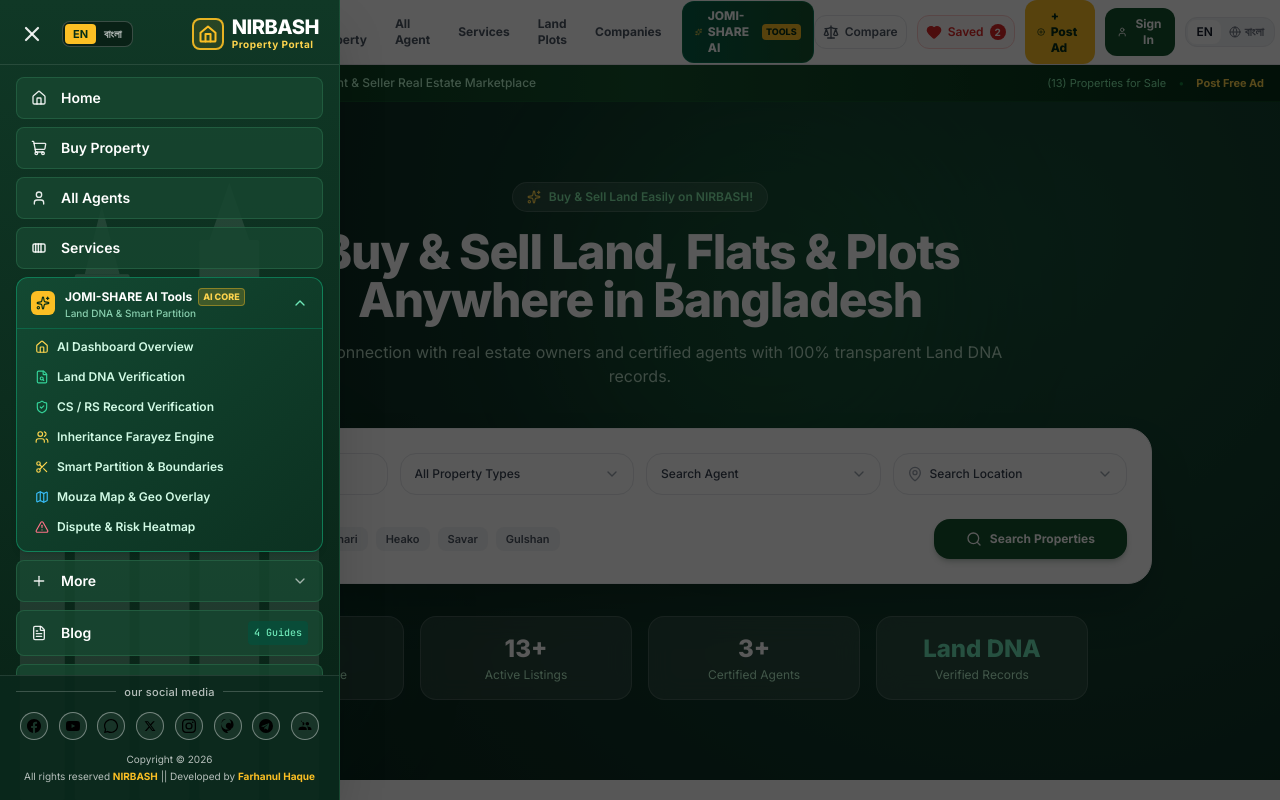
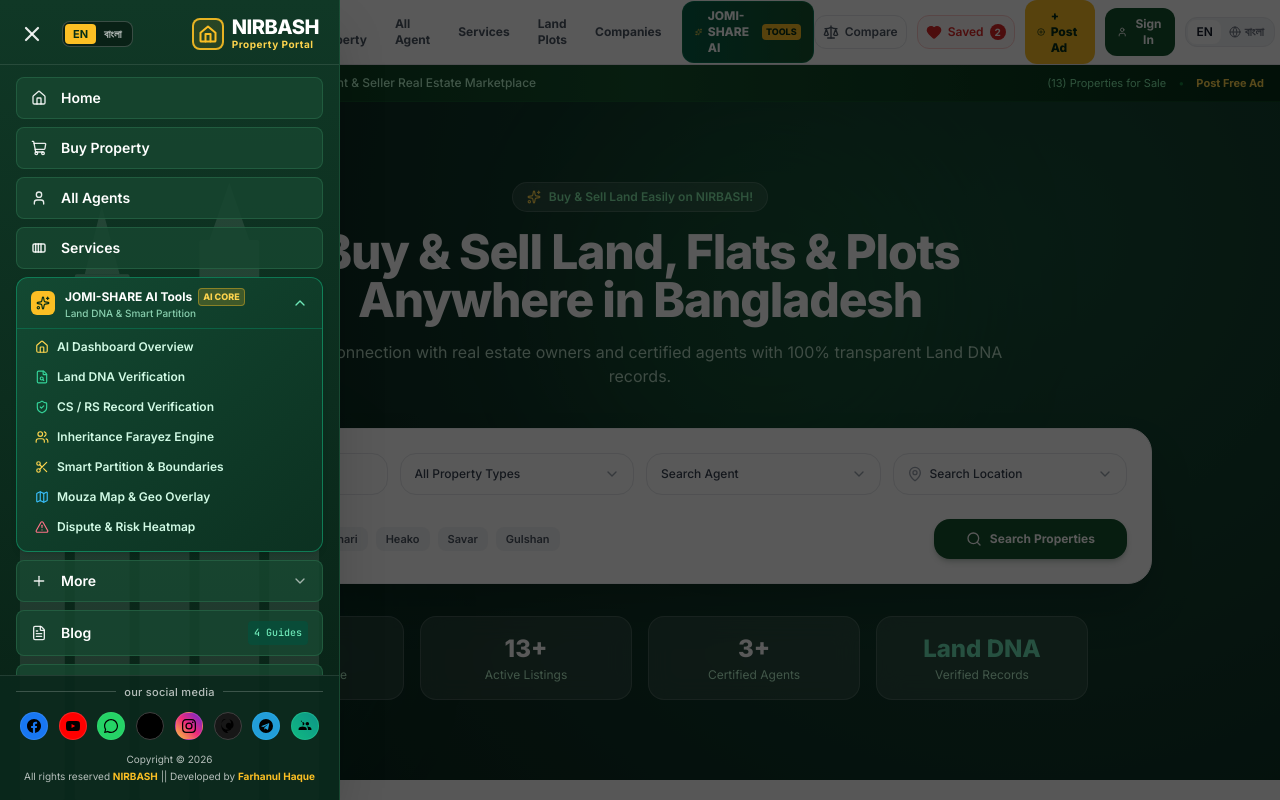
Before and after one commit to Jinchuriki-7/jomi-share-landtech, a React (Vite) app: page / in a window 1280 px wide. Both pictures are taken after a click on the button 44 px from the left and 32 px from the top of the page. Shown: the top 800 px of the page. Built offline with nearby package versions, Linux system fonts and the light colour scheme.

Commit message:
style: add vibrant brand colors to social media icons in JomiBazarDrawer

```diff
--- a/src/nirbash/components/JomiBazarDrawer.tsx
+++ b/src/nirbash/components/JomiBazarDrawer.tsx
@@ -619,7 +619,7 @@ export default function JomiBazarDrawer({ isOpen, onClose }: JomiBazarDrawerProp
               target="_blank"
               rel="noreferrer"
               title="Facebook"
-              className="w-7 h-7 rounded-full border border-white/40 hover:border-amber-400 bg-white/5 hover:bg-amber-400/20 text-white hover:text-amber-300 flex items-center justify-center transition-all hover:scale-110 shadow-xs"
+              className="w-7 h-7 rounded-full bg-[#1877F2] text-white flex items-center justify-center transition-all hover:scale-115 hover:shadow-md hover:shadow-blue-500/50 shadow-xs border border-blue-400/30"
             >
               <svg className="w-3.5 h-3.5 fill-currentColor" viewBox="0 0 24 24">
                 <path d="M24 12.073c0-6.627-5.373-12-12-12s-12 5.373-12 12c0 5.99 4.388 10.954 10.125 11.854v-8.385H7.078v-3.47h3.047V9.43c0-3.007 1.792-4.669 4.533-4.669 1.312 0 2.686.235 2.686.235v2.953H15.83c-1.491 0-1.956.925-1.956 1.874v2.25h3.328l-.532 3.47h-2.796v8.385C19.612 23.027 24 18.062 24 12.073z" />
@@ -631,7 +631,7 @@ export default function JomiBazarDrawer({ isOpen, onClose }: JomiBazarDrawerProp
               target="_blank"
               rel="noreferrer"
               title="YouTube"
-              className="w-7 h-7 rounded-full border border-white/40 hover:border-red-400 bg-white/5 hover:bg-red-500/20 text-white hover:text-red-400 flex items-center justify-center transition-all hover:scale-110 shadow-xs"
+              className="w-7 h-7 rounded-full bg-[#FF0000] text-white flex items-center justify-center transition-all hover:scale-115 hover:shadow-md hover:shadow-red-500/50 shadow-xs border border-red-400/30"
             >
               <svg className="w-3.5 h-3.5 fill-currentColor" viewBox="0 0 24 24">
                 <path d="M23.498 6.186a3.016 3.016 0 0 0-2.122-2.136C19.505 3.545 12 3.545 12 3.545s-7.505 0-9.377.505A3.017 3.017 0 0 0 .502 6.186C0 8.07 0 12 0 12s0 3.93.502 5.814a3.016 3.016 0 0 0 2.122 2.136c1.871.505 9.376.505 9.376.505s7.505 0 9.377-.505a3.015 3.015 0 0 0 2.122-2.136C24 15.93 24 12 24 12s0-3.93-.502-5.814zM9.545 15.568V8.432L15.818 12l-6.273 3.568z" />
@@ -643,7 +643,7 @@ export default function JomiBazarDrawer({ isOpen, onClose }: JomiBazarDrawerProp
               target="_blank"
               rel="noreferrer"
               title="WhatsApp"
-              className="w-7 h-7 rounded-full border border-white/40 hover:border-emerald-400 bg-white/5 hover:bg-emerald-500/20 text-white hover:text-emerald-400 flex items-center justify-center transition-all hover:scale-110 shadow-xs"
+              className="w-7 h-7 rounded-full bg-[#25D366] text-white flex items-center justify-center transition-all hover:scale-115 hover:shadow-md hover:shadow-green-500/50 shadow-xs border border-green-400/30"
             >
               <svg className="w-3.5 h-3.5 fill-currentColor" viewBox="0 0 24 24">
                 <path d="M12.031 0C5.396 0 .029 5.367.029 11.987c0 2.108.549 4.168 1.595 5.97L0 24.16l6.376-1.625a11.96 11.96 0 0 0 5.655 1.442h.005c6.632 0 12-5.367 12-11.99C24.036 5.368 18.666 0 12.031 0zm.005 21.942a9.96 9.96 0 0 1-5.08-1.393l-.364-.216-3.777.962.998-3.682-.237-.378a9.93 9.93 0 0 1-1.524-5.247c0-5.502 4.48-9.982 9.987-9.982 2.668 0 5.176 1.04 7.062 2.928a9.935 9.935 0 0 1 2.925 7.058c0 5.503-4.48 9.99-9.99 9.99z" />
@@ -655,7 +655,7 @@ export default function JomiBazarDrawer({ isOpen, onClose }: JomiBazarDrawerProp
               target="_blank"
               rel="noreferrer"
               title="X (Twitter)"
-              className="w-7 h-7 rounded-full border border-white/40 hover:border-white bg-white/5 hover:bg-white/20 text-white flex items-center justify-center transition-all hover:scale-110 shadow-xs"
+              className="w-7 h-7 rounded-full bg-black text-white flex items-center justify-center transition-all hover:scale-115 hover:shadow-md hover:shadow-neutral-500/40 shadow-xs border border-neutral-700 hover:border-neutral-400"
             >
               <svg className="w-3 h-3 fill-currentColor" viewBox="0 0 24 24">
                 <path d="M18.244 2.25h3.308l-7.227 8.26 8.502 11.24H16.17l-5.214-6.817L4.99 21.75H1.68l7.73-8.835L1.254 2.25H8.08l4.713 6.231zm-1.161 17.52h1.833L7.084 4.126H5.117z" />
@@ -667,7 +667,7 @@ export default function JomiBazarDrawer({ isOpen, onClose }: JomiBazarDrawerProp
               target="_blank"
               rel="noreferrer"
               title="Instagram"
-              className="w-7 h-7 rounded-full border border-white/40 hover:border-pink-400 bg-white/5 hover:bg-pink-500/20 text-white hover:text-pink-400 flex items-center justify-center transition-all hover:scale-110 shadow-xs"
+              className="w-7 h-7 rounded-full bg-gradient-to-tr from-[#f9ce34] via-[#ee2a7b] to-[#6228d7] text-white flex items-center justify-center transition-all hover:scale-115 hover:shadow-md hover:shadow-pink-500/50 shadow-xs border border-pink-400/30"
             >
               <svg className="w-3.5 h-3.5 fill-currentColor" viewBox="0 0 24 24">
                 <path d="M12 2.163c3.204 0 3.584.012 4.85.07 3.252.148 4.771 1.691 4.919 4.919.058 1.265.069 1.645.069 4.849 0 3.205-.012 3.584-.069 4.849-.149 3.225-1.664 4.771-4.919 4.919-1.266.058-1.644.07-4.85.07-3.204 0-3.584-.012-4.849-.07-3.26-.149-4.771-1.699-4.919-4.92-.058-1.265-.07-1.644-.07-4.849 0-3.204.013-3.583.07-4.849.149-3.227 1.664-4.771 4.919-4.919 1.266-.057 1.645-.069 4.849-.069zM12 0C8.741 0 8.333.014 7.053.072 2.695.272.273 2.69.073 7.052.014 8.333 0 8.741 0 12c0 3.259.014 3.668.072 4.948.2 4.358 2.618 6.78 6.98 6.98 1.281.058 1.689.072 4.948.072 3.259 0 3.668-.014 4.948-.072 4.354-.2 6.782-2.618 6.979-6.98.059-1.28.073-1.689.073-4.948 0-3.259-.014-3.667-.072-4.947-.196-4.354-2.617-6.78-6.979-6.98C15.668.014 15.259 0 12 0zm0 5.838a6.162 6.162 0 1 0 0 12.324 6.162 6.162 0 0 0 0-12.324zM12 16a4 4 0 1 1 0-8 4 4 0 0 1 0 8zm6.406-11.845a1.44 1.44 0 1 0 0 2.881 1.44 1.44 0 0 0 0-2.881z" />
@@ -679,7 +679,7 @@ export default function JomiBazarDrawer({ isOpen, onClose }: JomiBazarDrawerProp
               target="_blank"
               rel="noreferrer"
               title="Threads"
-              className="w-7 h-7 rounded-full border border-white/40 hover:border-amber-300 bg-white/5 hover:bg-white/20 text-white flex items-center justify-center transition-all hover:scale-110 shadow-xs"
+              className="w-7 h-7 rounded-full bg-neutral-900 text-white flex items-center justify-center transition-all hover:scale-115 hover:shadow-md hover:shadow-neutral-400/30 shadow-xs border border-neutral-700 hover:border-white"
             >
               <svg className="w-3.5 h-3.5 fill-currentColor" viewBox="0 0 24 24">
                 <path d="M12.186 24h-.007c-3.585-.018-6.61-1.39-8.748-3.967-1.954-2.355-2.92-5.59-2.798-9.354.246-7.593 5.485-10.68 10.748-10.68 5.698 0 10.15 3.738 10.15 9.774 0 3.824-2.028 6.643-5.292 7.359-2.003.44-3.957.172-5.503-.756a5.168 5.168 0 0 1-2.42-3.834c-.21-1.543.256-3.084 1.28-4.227 1.04-1.161 2.535-1.79 4.103-1.724 1.228.051 2.366.527 3.208 1.341.055-.456.082-.924.082-1.401 0-4.607-3.238-7.394-7.608-7.394-4.148 0-8.236 2.378-8.438 8.44-.098 3.013.666 5.592 2.215 7.46 1.704 2.054 4.116 3.149 6.974 3.164h.006c2.404 0 4.38-.62 5.875-1.844l1.455 1.745c-1.89 1.545-4.437 2.327-7.487 2.327z" />
@@ -691,7 +691,7 @@ export default function JomiBazarDrawer({ isOpen, onClose }: JomiBazarDrawerProp
               target="_blank"
               rel="noreferrer"
               title="Telegram"
-              className="w-7 h-7 rounded-full border border-white/40 hover:border-sky-400 bg-white/5 hover:bg-sky-500/20 text-white hover:text-sky-400 flex items-center justify-center transition-all hover:scale-110 shadow-xs"
+              className="w-7 h-7 rounded-full bg-[#229ED9] text-white flex items-center justify-center transition-all hover:scale-115 hover:shadow-md hover:shadow-sky-500/50 shadow-xs border border-sky-400/30"
             >
               <svg className="w-3.5 h-3.5 fill-currentColor" viewBox="0 0 24 24">
                 <path d="M11.944 0A12 12 0 0 0 0 12a12 12 0 0 0 12 12 12 12 0 0 0 12-12A12 12 0 0 0 12 0zm5.666 8.163l-2.073 9.774c-.156.69-.564.858-1.144.533L11.23 16.1l-1.527 1.47c-.168.169-.31.31-.635.31l.228-3.228 5.874-5.308c.256-.227-.056-.353-.396-.127L7.518 13.78l-3.13-.978c-.68-.213-.693-.68.142-1.006L16.74 7.218c.567-.212 1.064.135.87.945z" />
@@ -703,7 +703,7 @@ export default function JomiBazarDrawer({ isOpen, onClose }: JomiBazarDrawerProp
               target="_blank"
               rel="noreferrer"
               title="Community Group"
-              className="w-7 h-7 rounded-full border border-white/40 hover:border-emerald-300 bg-white/5 hover:bg-emerald-400/20 text-white hover:text-emerald-300 flex items-center justify-center transition-all hover:scale-110 shadow-xs"
+              className="w-7 h-7 rounded-full bg-gradient-to-tr from-emerald-500 to-teal-600 text-white flex items-center justify-center transition-all hover:scale-115 hover:shadow-md hover:shadow-emerald-500/50 shadow-xs border border-emerald-400/40"
             >
               <svg className="w-3.5 h-3.5 fill-currentColor" viewBox="0 0 24 24">
                 <path d="M16 11c1.66 0 2.99-1.34 2.99-3S17.66 5 16 5c-1.66 0-3 1.34-3 3s1.34 3 3 3zm-8 0c1.66 0 2.99-1.34 2.99-3S9.66 5 8 5C6.34 5 5 6.34 5 3s1.34 3 3 3zm0 2c-2.33 0-7 1.17-7 3.5V19h14v-2.5c0-2.33-4.67-3.5-7-3.5zm8 0c-.29 0-.62.02-.97.05 1.16.84 1.97 1.97 1.97 3.45V19h6v-2.5c0-2.33-4.67-3.5-7-3.5z" />
```
